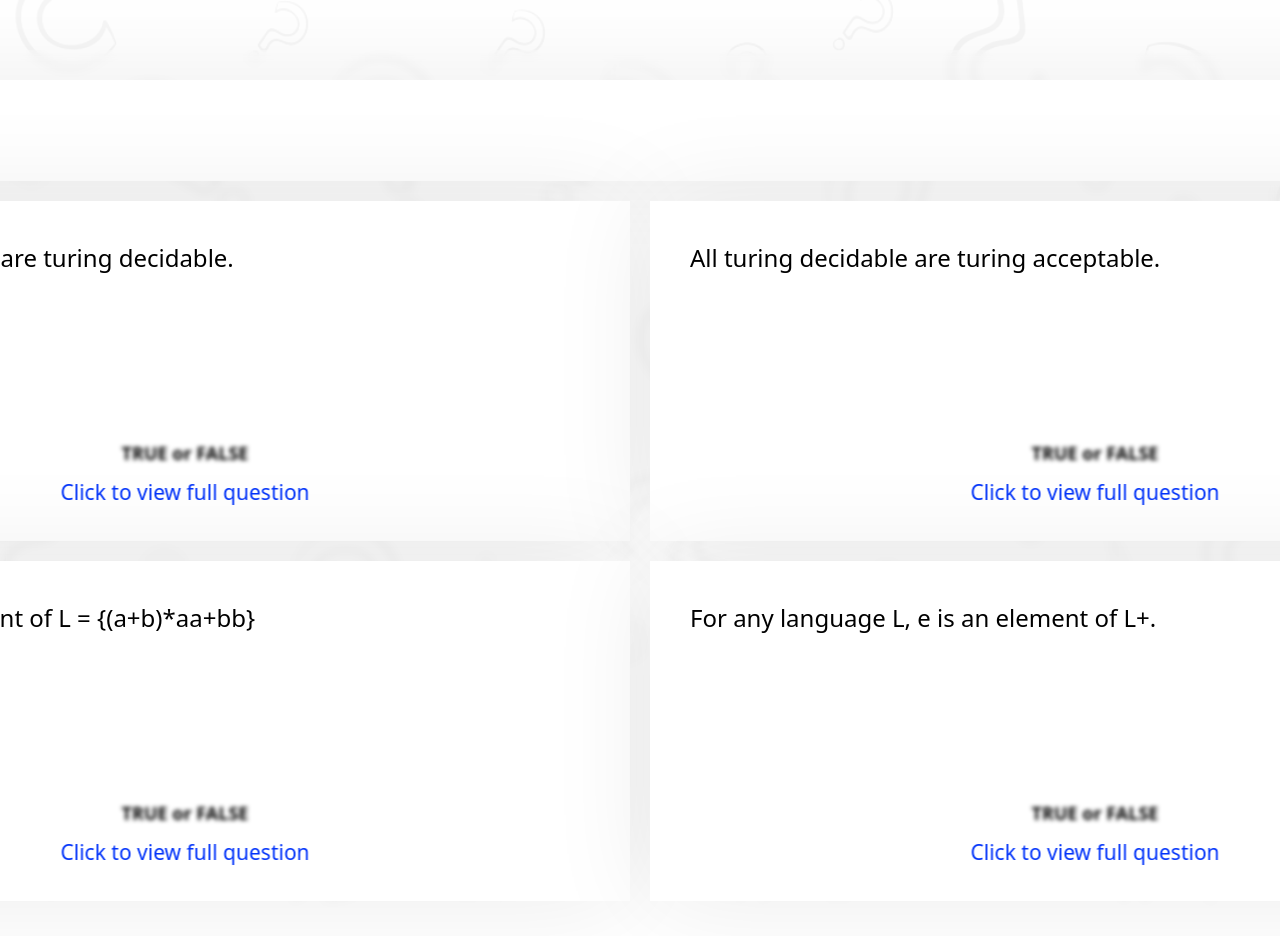
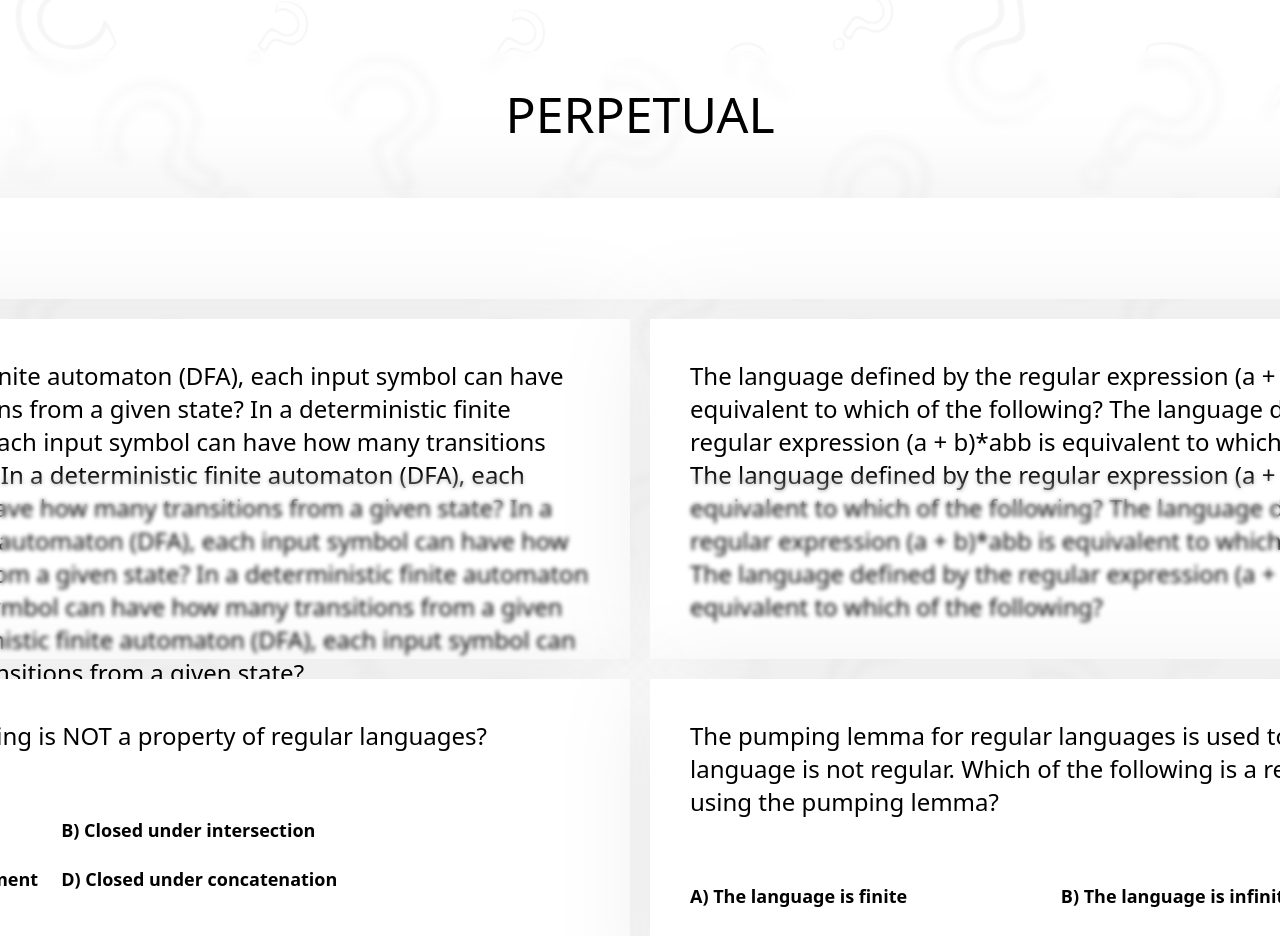
Before and after one commit to Raymart-Leyson/Problem-Generator, a React (Create React App) app in the folder problem-generator/: page / in a window 1280 px wide. Shown: the top 936 px of the page. Built offline with nearby package versions, Linux system fonts and the light colour scheme.

Commit message:
Create Message Hover and Update UI

```diff
--- a/problem-generator/src/App.css
+++ b/problem-generator/src/App.css
@@ -112,37 +112,45 @@ li {
   padding: 20px;
   width: 850px;
   height: 300px;
+  list-style: none;
   justify-content: center;
   align-items: center;
   background-color: white;
-  overflow: hidden;
+  overflow:-moz-hidden-unscrollable;
   box-shadow: 0 0 100px rgba(0, 0, 0, 0.08);
 }
 
 li:before{
   content: '';
   position: absolute;
-  top: 125px;
+  top: 150px;
   left: 0;
   right: 0;
   bottom: 0;
   backdrop-filter: blur(2px);
-  mask: linear-gradient(transparent, black 5%);;
+  mask: linear-gradient(transparent, black 2%);;
 }
 
-.question-box-container li::after {
-  content: "Click to view full question";
+.click-to-view:before{
+  content: '';
   position: absolute;
-  top: 80%;
-  left: 50%;
-  transform: translateX(-50%);
-  padding: 5px;
-  background-color: rgba(255, 255, 255, 0.8);
-  color: #0334fa;
-  font-size: 21px;
-  border-radius: 4px;
-  pointer-events: none;
-  backdrop-filter: blur(2px); /* Adjust the blur value as desired */
+  top: 150px;
+  left: 0;
+  right: 0;
+  bottom: 0;
+  backdrop-filter: blur(2px);
+  mask: linear-gradient(transparent, black 20%);
+}
+
+.click-to-view:hover{
+  content: '';
+  position: absolute;
+  top: 150px;
+  left: 0;
+  right: 0;
+  bottom: 0px;
+  backdrop-filter: blur(2px);
+  mask: linear-gradient(transparent, black 10%);
 }
 
 .question{
@@ -162,6 +170,8 @@ li:before{
   display: grid;
   grid-template-columns: repeat(2, 1fr);
   grid-template-rows: repeat(2, 1fr);
+  justify-content: center;
+  align-items: center;
   grid-gap: 5px;
 }
 
@@ -170,9 +180,35 @@ li:before{
   margin-bottom: 20px;
   font-size: large;
   font-weight: bold;
-  background-color: white;
+  width: fit-content;
+  height: fit-content;
 }
 .space{
   width: .1px;
   height: 20px;
 }
+
+.click-to-view{
+  align-items: center;
+  justify-content: center;
+  text-align: center;
+  color: blue;
+  text-decoration: underline;
+  margin-bottom: 10px;
+}
+
+.popupMessage {
+  position:absolute;
+  margin-left: 350px;
+  justify-content: center;
+  align-items: center;
+  text-align: center;
+  color: blue;
+  background-color: white;
+  font-weight: bold;
+  border: none;
+  margin-bottom: -300px;
+  font-size: large;
+  height: fit-content;
+  width: fit-content;
+}
--- a/problem-generator/src/App.js
+++ b/problem-generator/src/App.js
@@ -1,6 +1,7 @@
-import React, { useState } from 'react';
+import React, {useState } from 'react';
 import './App.css';
 import ViewQuestionPopup from './ViewQuestionPopup';
+import HoverElement from './HoverElement';
 
 function App() {
   const [selectedQuestion, setSelectedQuestion] = useState(null);
@@ -13,40 +14,64 @@ function App() {
 
   const questionslist = [
     {
-      question: "All Finite Language are turing decidable.",
-      choice: ["TRUE or FALSE"]
+      question: "In a deterministic finite automaton (DFA), each input symbol can have how many transitions from a given state? In a deterministic finite automaton (DFA), each input symbol can have how many transitions from a given state?  In a deterministic finite automaton (DFA), each input symbol can have how many transitions from a given state?  In a deterministic finite automaton (DFA), each input symbol can have how many transitions from a given state?  In a deterministic finite automaton (DFA), each input symbol can have how many transitions from a given state?  In a deterministic finite automaton (DFA), each input symbol can have how many transitions from a given state? ",
+      choice: ["A) One", "B) Zero or one", "C) Zero or more", "D) Exactly two"]
     },
     {
-      question: "All turing decidable are turing acceptable.",
-      choice: ["TRUE or FALSE"]
+      question: "The language defined by the regular expression (a + b)*abb is equivalent to which of the following? The language defined by the regular expression (a + b)*abb is equivalent to which of the following? The language defined by the regular expression (a + b)*abb is equivalent to which of the following? The language defined by the regular expression (a + b)*abb is equivalent to which of the following? The language defined by the regular expression (a + b)*abb is equivalent to which of the following?",
+      choice: ["A) The set of all strings that end with abb", "B) The set of all strings that start with abb", "C) The set of all strings that contain abb", "D) The set of all strings that do not contain abb"]
     },
     {
-      question: "(ababb) is an element of L = {(a+b)*aa+bb}",
-      choice: ["TRUE or FALSE"]
+      question: "Which of the following is NOT a property of regular languages?",
+      choice: ["A) Closed under union", "B) Closed under intersection", "C) Closed under complement", "D) Closed under concatenation"]
     },
     {
-      question: "For any language L, e is an element of L+.",
-      choice: ["TRUE or FALSE"]
+      question: "The pumping lemma for regular languages is used to prove that a language is not regular. Which of the following is a requirement for using the pumping lemma?",
+      choice: ["A) The language is finite", "B) The language is infinite", "C) The language contains only a's and b's", "D) The language is context-free"]
     }
   ];
 
   return (
     <div className="ProblemGenerator">
       <div className="mainUI">
+        <div className="title">PERPETUAL</div>
         <div className="input-container">
-          <input type="text" className="generate"></input>
+          <input type="text" className="generate" placeholder="Type here"></input>
           <button className="btn_generate">Generate</button>
         </div>
         <div className="question-box-container">
           <ul>
             {questionslist.map((question, index) => (
-              <li key={index} onClick={() => handleQuestionClick(index)}>
-                <div className="question">{question.question}</div>
-                <div className="choice">{question.choice}</div>
+              <li
+                key={index}
+                >
+                <div className="question">
+                {question.question}
+                <br></br>
+                <br></br>
+                <br></br>
+                <div className="choices">
+                  <div className="choices-grid">
+                    {question.choice.map((option, index) => (
+                      <div key={index} className="choice">{option}</div>
+                    ))}
+                    </div>
+                  </div>
+                </div>
+                {question.question.length > 300 && (
+                  <HoverElement>
+                    <div
+                      className="click-to-view"
+                      onClick={() => handleQuestionClick(index)}
+                    >
+                    </div>
+                  </HoverElement>
+                )}
               </li>
             ))}
           </ul>
         </div>
+        <div className="space"></div>
       </div>
 
       {isPopupVisible && (
--- /dev/null
+++ b/problem-generator/src/HoverElement.js
@@ -0,0 +1,26 @@
+import React, { useState } from 'react';
+import './App.css';
+
+const HoverElement = ({ message, children }) => {
+  const [showMessage, setShowMessage] = useState(false);
+
+  const handleMouseEnter = () => {
+    setShowMessage(true);
+  };
+
+  const handleMouseLeave = () => {
+    setShowMessage(false);
+  };
+
+  return (
+    <div
+      onMouseEnter={handleMouseEnter}
+      onMouseLeave={handleMouseLeave}
+    >
+      {children}
+      {showMessage && <div className="popupMessage" readonly>View Full Question</div>}
+    </div>
+  );
+};
+
+export default HoverElement;
--- a/problem-generator/src/ViewQuestionPopup.css
+++ b/problem-generator/src/ViewQuestionPopup.css
@@ -4,17 +4,34 @@
     left: 50%;
     transform: translate(-50%, -50%);
     padding: 20px;
-    box-shadow: 0 2px 4px rgba(0, 0, 0, 0.2);
     z-index: 9999;
 }
 
-.popup-content {
+.popup-content{
     display: flex;
+    padding: 30px;
     flex-direction: column;
     align-items: center;
-    background-color: red;
+    background-color: white;
+    box-shadow: 0 0 100px rgba(0, 0, 0, 0.08);
 }
 
 .close-popup {
     margin-top: 10px;
+    border: none;
+    background-color: red;
+    color: white;
+    padding: 5px;
+    font-size: smaller;
+    box-shadow: 0 0 100px rgba(0, 0, 0, 0.08);
 }
+
+.choices {
+    text-align: center;
+    margin-bottom: 20px;
+    font-size: large;
+    background-color: transparent;
+    font-weight: bold;
+    width: fit-content;
+    height: fit-content;
+}
--- a/problem-generator/src/ViewQuestionPopup.js
+++ b/problem-generator/src/ViewQuestionPopup.js
@@ -8,11 +8,10 @@ function ViewQuestionPopup({ question, choice, onClose }) {
           <h2>{question}</h2>
           <ul>
             {choice.map((option, index) => (
-              <li key={index}>{option}</li>
+              <li key={index} className=' choices'>{option}</li>
             ))}
           </ul>
         </div>
-
         <button className="close-popup" onClick={onClose}>
           Close
         </button>
```
